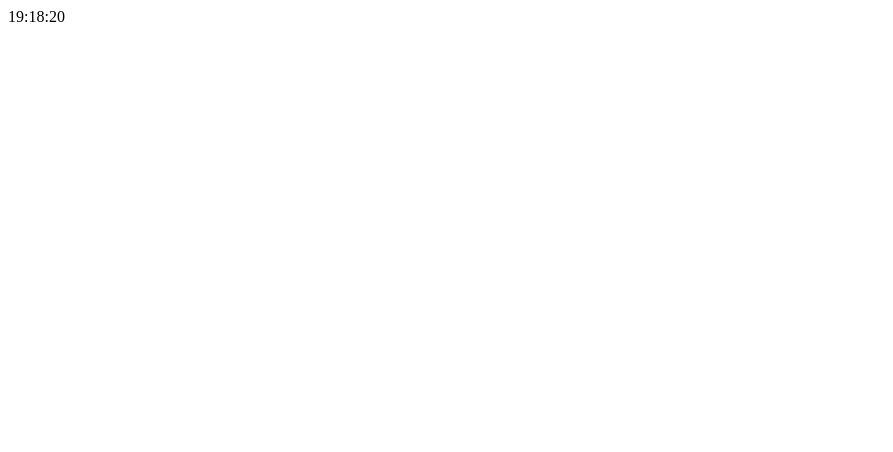
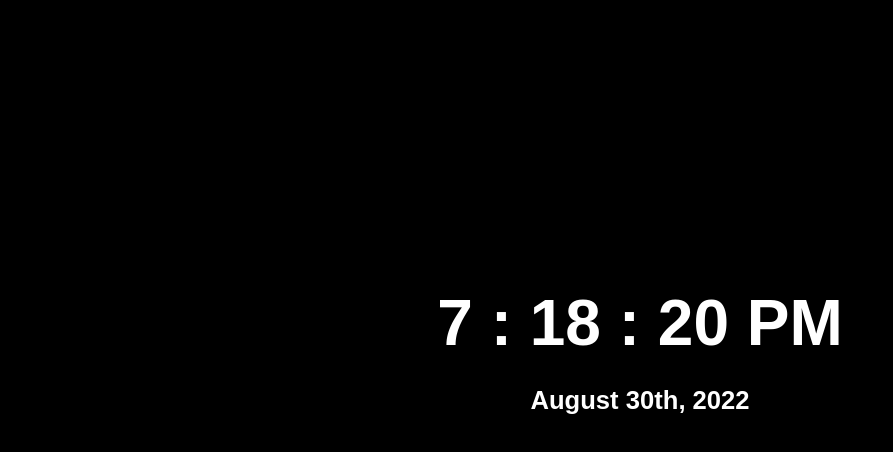
Before and after one commit to nahinojo/Current-Date, a plain HTML site: page index.html in a window 1280 px wide. Shown: the whole page, without its empty margins (0-893 px from the left). Drawn offline with Linux system fonts and the light colour scheme.

Commit message:
Date added.

```diff
--- a/index.html
+++ b/index.html
@@ -2,9 +2,24 @@
 <html>
     <head>
         <meta charset="UTF-8">
-        <title></title>
+        <meta name="viewport" content="width=device-width, initial-scale=1.0">
+        <title>Digital Clock</title>
+        <link rel="stylesheet" href="stylesheet.css">
     </head>
     <body>
+        <div class="clock">
+            <span id="hour">00</span>
+            <span>:</span>
+            <span id="min">00</span>
+            <span>:</span>
+            <span id="sec">00</span>
+            <span id="meridiem">AM</span>
+        </div>
+        <div class="date">
+            <span id="month">January</span>
+            <span id="day">1</span><span id="suffix">st</span><span>, </span>
+            <span id="year">2000</span>
+        </div>
     </body>
-    <script defer src="js/script.js"></script>
+    <script defer src="time.js"></script>
 </html>
--- a/js/script.js
+++ /dev/null
@@ -1,18 +0,0 @@
-function zeroFormat(val){
-    if (val < 10){
-        val = "0" + val;
-    }
-    return val
-}
-function updateTime () {
-    const d = new Date();
-    var hour = d.getHours();
-    var min = d.getMinutes();
-    var sec = d.getSeconds();
-    min = zeroFormat(min);
-    sec = zeroFormat(sec);
-    var time = hour + ":" + min + ":" + sec;
-    document.body.innerHTML = time;
-}
-
-setInterval(updateTime,10)
--- /dev/null
+++ b/stylesheet.css
@@ -0,0 +1,28 @@
+body{
+    margin: 0%;
+    padding: 0%;
+    background-color: black;
+}
+
+.clock {
+    font-family: Arial, Helvetica, sans-serif;
+    color: white;
+    font-weight: bold;
+    position: absolute;
+    transform: translate(50%, 50%);
+    bottom: 50%;
+    right: 50%;
+    margin-bottom: 6vw;
+    font-size: 5vw;
+}
+.date{
+    font-family: Arial, Helvetica, sans-serif;
+    color: white;
+    position: absolute;
+    font-weight: bold;
+    transform: translate(50%, 50%);
+    bottom: 50%;
+    right: 50%;
+    margin-top: 6vw;
+    font-size: 2vw;
+}
--- /dev/null
+++ b/time.js
@@ -0,0 +1,53 @@
+function zeroFormat(val) {
+    if (val < 10){
+        val = "0" + val;
+    }
+    return val
+}
+
+function getSuffix(val) {
+    var rem = val % 10;
+    if (rem > 9){
+        rem %=10;
+    }
+    if (rem == 1) {
+        return "st"
+    }
+    if (rem == 2) {
+        return "nd"
+    }
+    if (rem == 3) {
+        return "rd"
+    }
+    return "th"
+}
+
+function updateClock () {
+    const d = new Date();
+    var year = d.getFullYear();
+    var month = d.toLocaleString("en-US", {month:"long"});
+    var day = d.getDate();
+    var suffix = getSuffix(day);
+    var hour = d.getHours();
+    var min = zeroFormat(d.getMinutes());
+    var sec = zeroFormat(d.getSeconds());
+
+    if (hour == 0) {
+        hour = 12;
+    } else if (hour >= 12){
+        document.getElementById('meridiem').innerHTML = "PM";
+        if (hour >= 13){
+            hour -= 12;
+        }
+    }
+
+    document.getElementById('year').innerHTML = year;
+    document.getElementById('month').innerHTML = month;
+    document.getElementById('day').innerHTML = day;
+    document.getElementById('suffix').innerHTML = suffix;
+    document.getElementById('hour').innerHTML = hour;
+    document.getElementById('min').innerHTML = min;
+    document.getElementById('sec').innerHTML = sec;
+}
+
+setInterval(updateClock,10)
```
